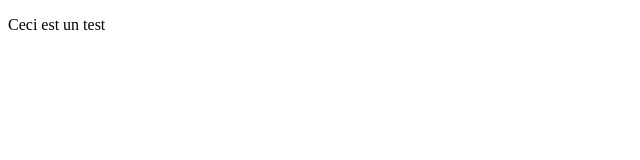
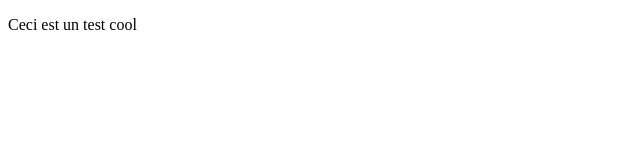
Before and after one commit to KGMA74/KGMA74.github.io, a plain HTML site: page index.html in a window 1280 px wide. Shown: the full height of the page, 0-640 px from the left. Drawn offline with Linux system fonts and the light colour scheme.

Commit message:
Update index.html

```diff
--- a/index.html
+++ b/index.html
@@ -5,6 +5,6 @@
 
   </head>
   <body>
-    <p>Ceci est un test</p>
+    <p>Ceci est un test cool</p>
   </body>
 </html>
```
